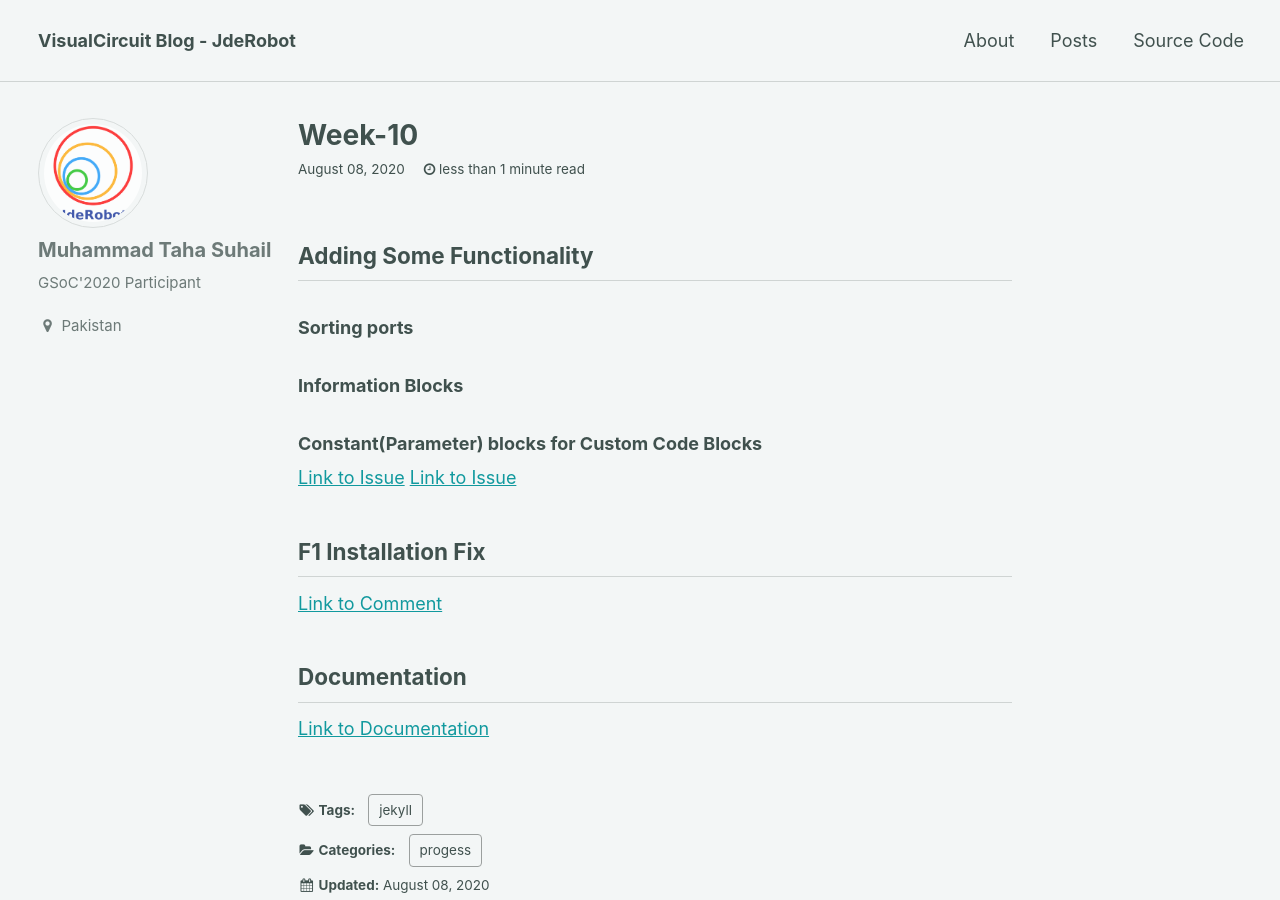
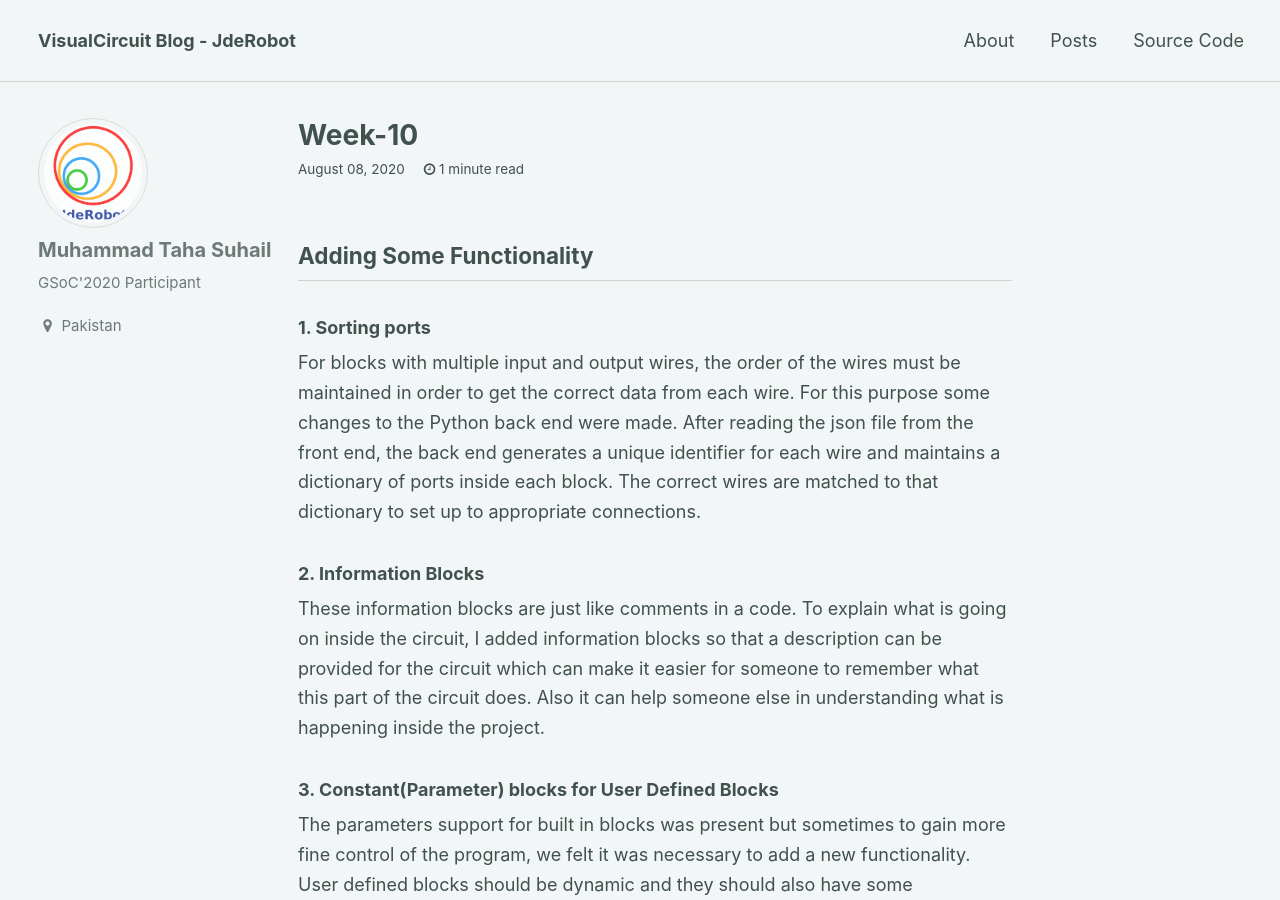
Before and after one commit to TheRoboticsClub/colab-gsoc2020-Muhammad_Taha, a Jekyll site: the page built from docs/_posts/2020-08-08-Week-10-GSoC.md, in a window 1280 px wide and 900 px high. Built offline with Jekyll 4.4.1, drawn with Linux system fonts in a browser that asks for light colours; some of the changed text lies outside the part shown.

Commit message:
Update 2020-08-08-Week-10-GSoC.md

```diff
--- a/docs/_posts/2020-08-08-Week-10-GSoC.md
+++ b/docs/_posts/2020-08-08-Week-10-GSoC.md
@@ -7,19 +7,29 @@ tags: jekyll
 
 ## Adding Some Functionality
 
-### Sorting ports
+### 1. Sorting ports
 
-### Information Blocks
+For blocks with multiple input and output wires, the order of the wires must be maintained in order to get the correct data from each wire. For this purpose some changes to the Python back end were made. After reading the json file from the front end, the back end generates a unique identifier for each wire and maintains a dictionary of ports inside each block. The correct wires are matched to that dictionary to set up to appropriate connections.
 
-### Constant(Parameter) blocks for Custom Code Blocks
+### 2. Information Blocks
+
+These information blocks are just like comments in a code. To explain what is going on inside the circuit, I added information blocks so that a description can be provided for the circuit which can make it easier for someone to remember what this part of the circuit does. Also it can help someone else in understanding what is happening inside the project.
+
+### 3. Constant(Parameter) blocks for User Defined Blocks
+
+The parameters support for built in blocks was present but sometimes to gain more fine control of the program, we felt it was necessary to add a new functionality. User defined blocks should be dynamic and they should also have some parameters so it is easy to fine tune them instead of editing the code everytime. I added parameter blocks which can be connected to user defined blocks and feed them input.
 
 [Link to Issue](https://github.com/JdeRobot/VisualCircuit/issues/42)
 [Link to Issue](https://github.com/JdeRobot/VisualCircuit/issues/37)
 
 
+## F1 Installation Fix
 
-## F1 Installation Fix
+Meanwhile, I was also working on trying to get the Formula1 working with my computer. After some days on working with it, I finally got it working and closed the issue by sharing some steps on how I got it working with my installation.
 [Link to Comment](https://github.com/JdeRobot/CustomRobots/issues/15#issuecomment-674253143)
 
+
 ## Documentation
+
+As our tool was reaching its final stages, it was time to start working on the documentation. I described how the project is managed and wrote short descriptions about each block. The work done in detail can be found below:
 [Link to Documentation](https://jderobot.github.io/VisualCircuit/documentation/)
```
